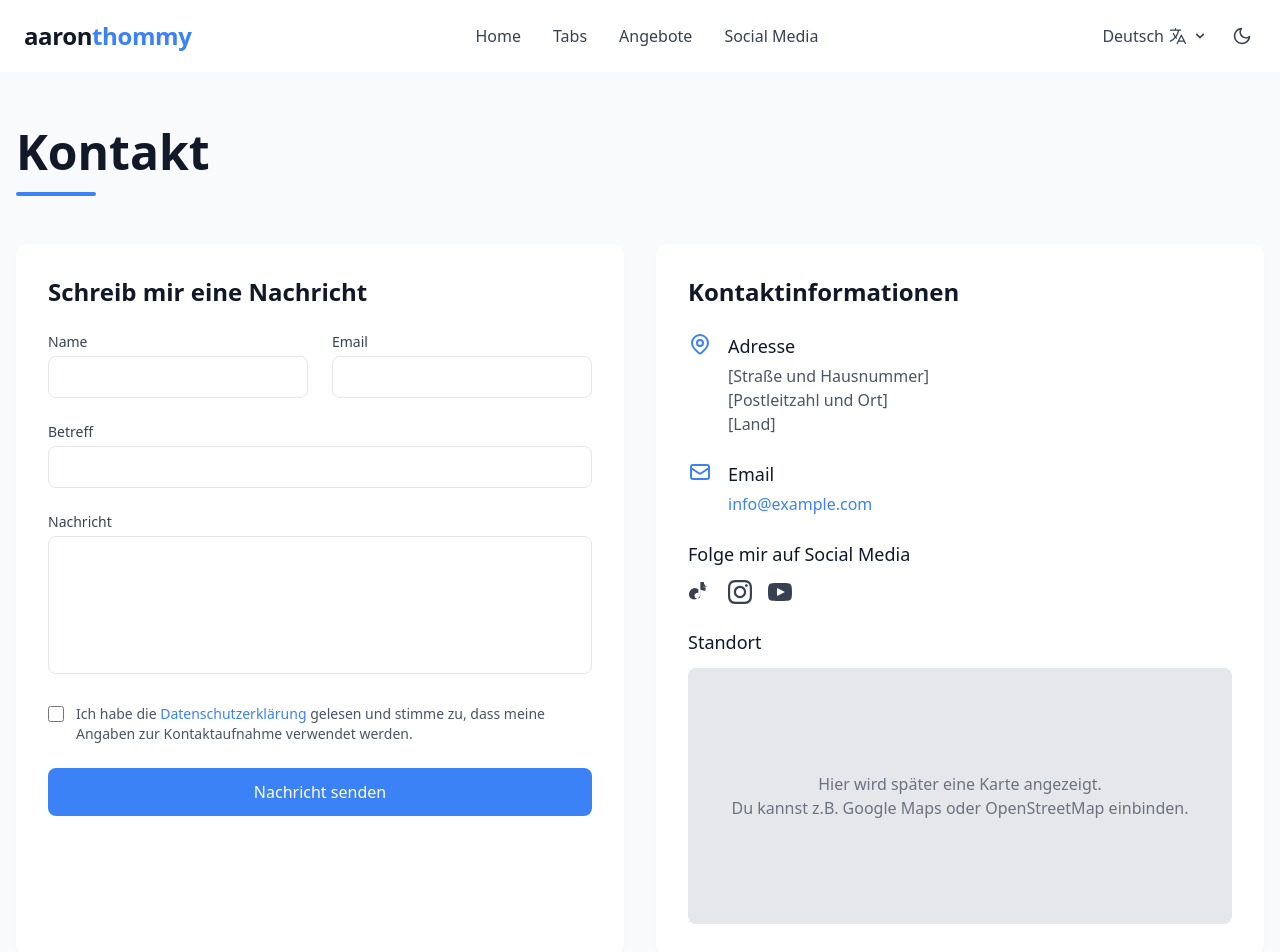
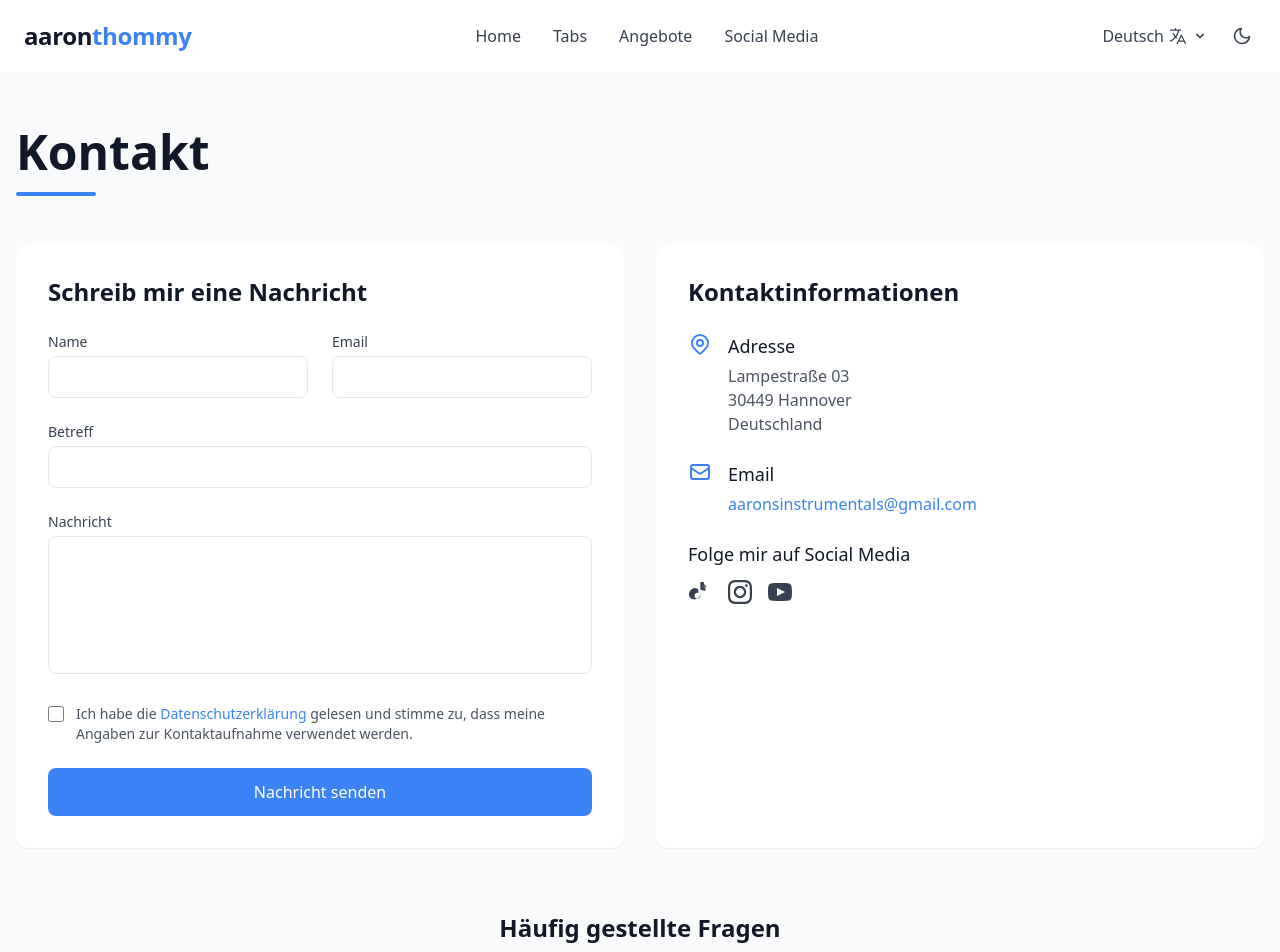
Before and after one commit to aaronthommy/v0-landing-nuxt, a Nuxt app: page /kontakt in a window 1280 px wide. Shown: the top 952 px of the page. Built offline with nearby package versions, Linux system fonts and the light colour scheme.

Commit message:
added some data

```diff
--- a/pages/kontakt.vue
+++ b/pages/kontakt.vue
@@ -133,9 +133,9 @@
                 <div class="ml-4">
                   <h3 class="text-lg font-medium text-gray-900 dark:text-white">Adresse</h3>
                   <p class="mt-1 text-gray-600 dark:text-gray-300">
-                    [Straße und Hausnummer]<br>
-                    [Postleitzahl und Ort]<br>
-                    [Land]
+                    Lampestraße 03<br>
+                    30449 Hannover<br>
+                    Deutschland
                   </p>
                 </div>
               </div>
@@ -150,7 +150,7 @@
                 <div class="ml-4">
                   <h3 class="text-lg font-medium text-gray-900 dark:text-white">Email</h3>
                   <p class="mt-1 text-gray-600 dark:text-gray-300">
-                    <a href="mailto:info@example.com" class="text-blue-500 dark:text-blue-400 hover:underline">info@example.com</a>
+                    <a href="mailto:info@example.com" class="text-blue-500 dark:text-blue-400 hover:underline">aaronsinstrumentals@gmail.com</a>
                   </p>
                 </div>
               </div>
@@ -174,20 +174,6 @@
                       <path d="M19.615 3.184c-3.604-.246-11.631-.245-15.23 0-3.897.266-4.356 2.62-4.385 8.816.029 6.185.484 8.549 4.385 8.816 3.6.245 11.626.246 15.23 0 3.897-.266 4.356-2.62 4.385-8.816-.029-6.185-.484-8.549-4.385-8.816zm-10.615 12.816v-8l8 3.993-8 4.007z"/>
                     </svg>
                   </a>
-                </div>
-              </div>
-
-              <!-- Karte -->
-              <div class="mt-8">
-                <h3 class="text-lg font-medium text-gray-900 dark:text-white mb-3">Standort</h3>
-                <div class="overflow-hidden rounded-lg h-64 bg-gray-200 dark:bg-gray-700">
-                  <!-- Hier kann später eine echte Google Map oder eine andere Karte eingefügt werden -->
-                  <div class="w-full h-full flex items-center justify-center">
-                    <p class="text-gray-500 dark:text-gray-400 text-center px-4">
-                      Hier wird später eine Karte angezeigt.<br>
-                      Du kannst z.B. Google Maps oder OpenStreetMap einbinden.
-                    </p>
-                  </div>
                 </div>
               </div>
             </div>
```
